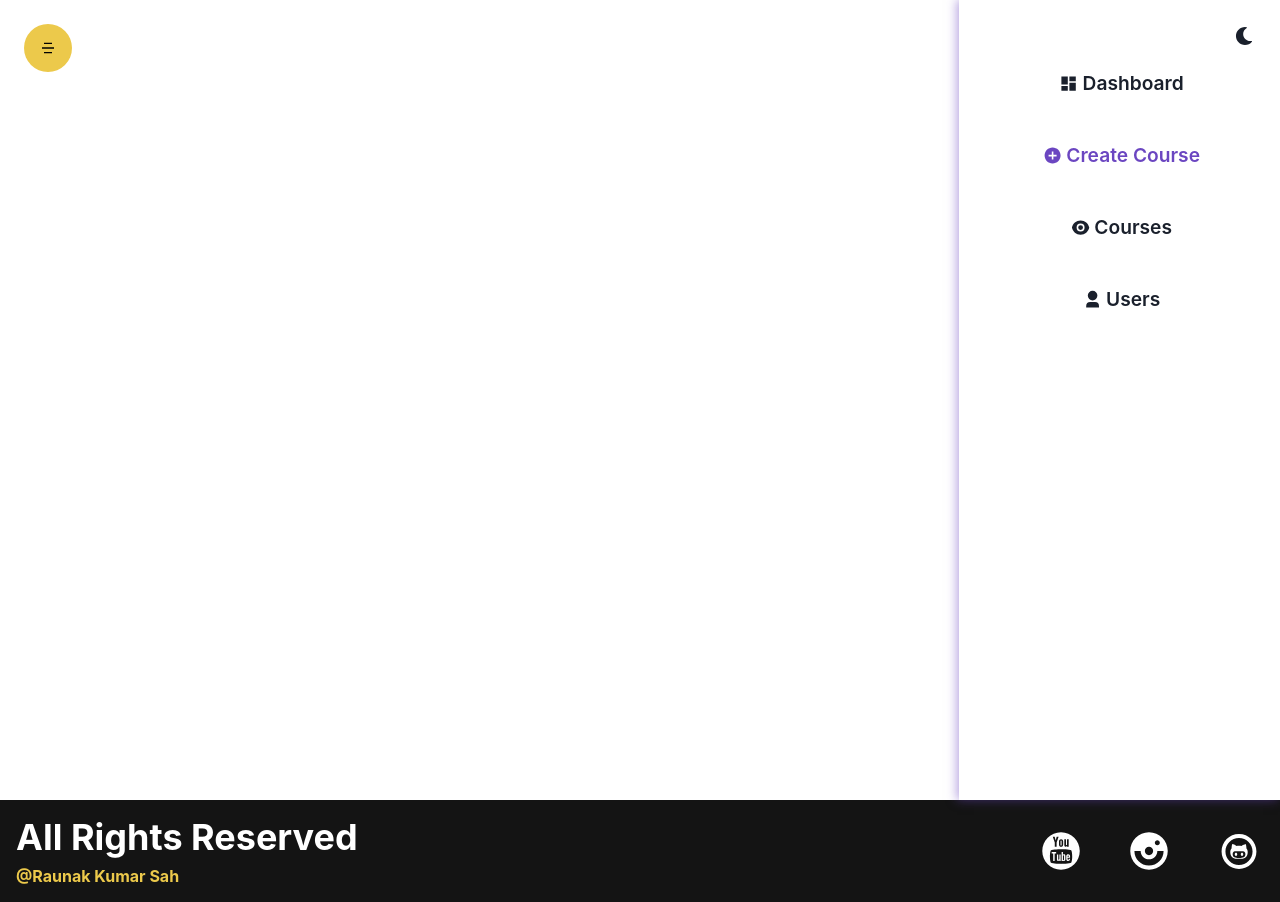
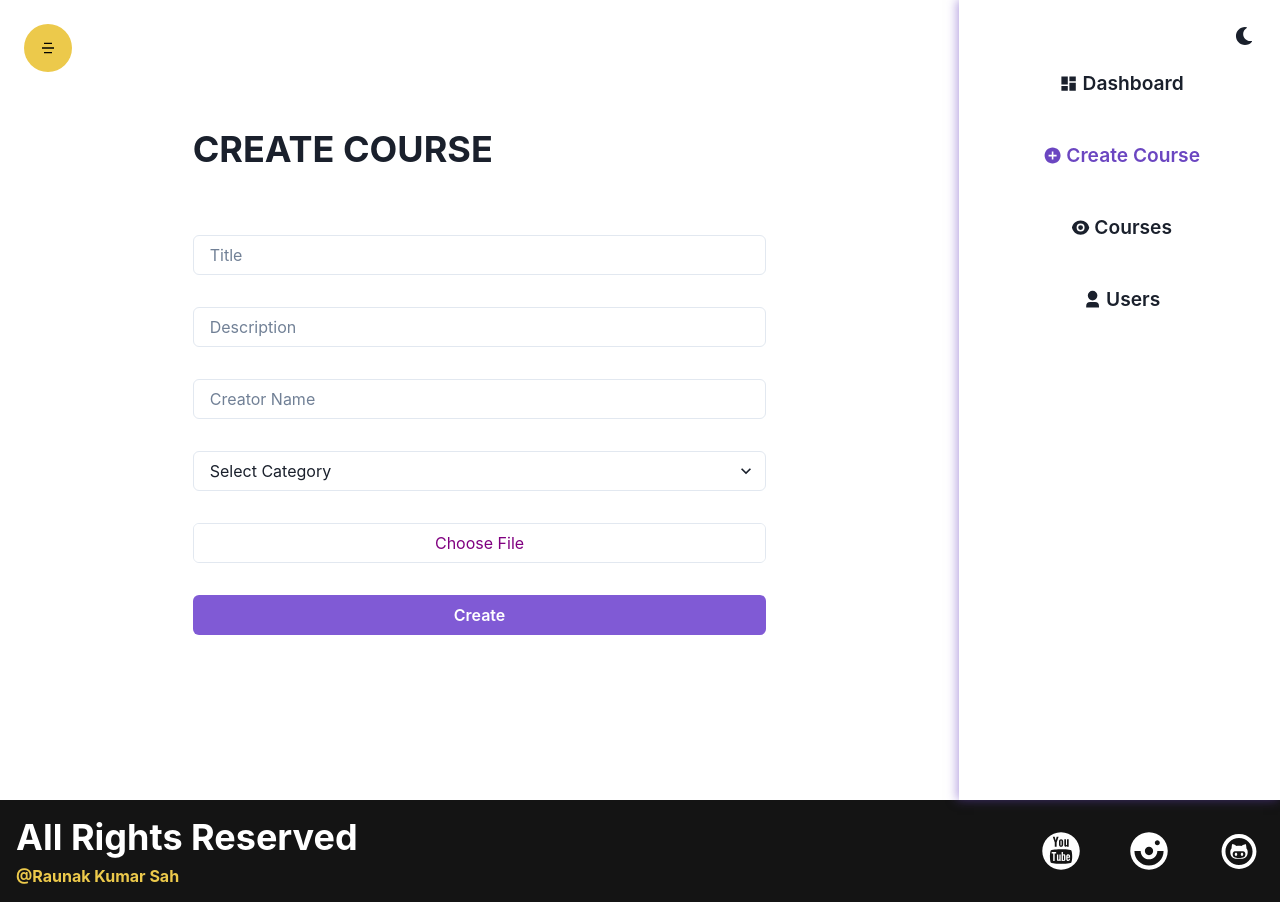
Before and after one commit to itsraunak/LearnCraft, a React (Create React App) app in the folder frontend/: page /admin/createcourse in a window 1280 px wide. Built offline with nearby package versions, Linux system fonts and the light colour scheme.

Commit message:
Created Create Course Page
Signed-off-by: Raunak Kumar Sah <itisraunak@gmail.com>

```diff
--- a/frontend/src/components/Admin/CreateCourse/CreateCourse.jsx
+++ b/frontend/src/components/Admin/CreateCourse/CreateCourse.jsx
@@ -1,9 +1,47 @@
-import { Box, Grid } from '@chakra-ui/react';
-import React from 'react';
+import {
+  Button,
+  Container,
+  Grid,
+  Heading,
+  Image,
+  Input,
+  Select,
+  VStack,
+} from '@chakra-ui/react';
+import React, { useState } from 'react';
 import Sidebar from '../Sidebar';
 import cursor from '../../../assets/images/cursor.png';
+import { fileUploadCss } from '../../Auth/Register';
 
 const CreateCourse = () => {
+  const [title, setTitle] = useState('');
+  const [description, setDescription] = useState('');
+  const [createdBy, setCreatedBy] = useState('');
+  const [category, setCategory] = useState('');
+  const [image, setImage] = useState('');
+  const [imagePrev, setImagePrev] = useState('');
+
+  console.log(image);
+
+  const catagories = [
+    'Web Development',
+    'Artificial Intellegence',
+    'Data Structue & Algorithms',
+    'App Developement',
+    'Data Science',
+    'Game Development',
+  ];
+
+  const changeImageHandler = e => {
+    const file = e.target.files[0];
+    const reader = new FileReader();
+    reader.readAsDataURL(file);
+    reader.onloadend = () => {
+      setImagePrev(reader.result);
+      setImage(file);
+    };
+  };
+
   return (
     <Grid
       css={{
@@ -12,7 +50,73 @@
       minH={'100vh'}
       templateColumns={['1fr', '5fr 1fr']}
     >
-      <Box></Box>
+      <Container py={'16'}>
+        <form>
+          <Heading
+            textTransform={'uppercase'}
+            children="Create Course"
+            my={'16'}
+            textAlign={['center', 'left']}
+          />
+          <VStack m={'auto'} spacing={'8'}>
+            <Input
+              value={title}
+              onChange={e => setTitle(e.target.value)}
+              placeholder="Title"
+              type="text"
+              focusBorderColor="purple.300"
+            />
+            <Input
+              value={description}
+              onChange={e => setDescription(e.target.value)}
+              placeholder="Description"
+              type="text"
+              focusBorderColor="purple.300"
+            />
+            <Input
+              value={createdBy}
+              onChange={e => setCreatedBy(e.target.value)}
+              placeholder="Creator Name"
+              type="text"
+              focusBorderColor="purple.300"
+            />
+
+            <Select
+              focusBorderColor="purple.300"
+              value={category}
+              onChange={e => setCategory(e.target.value)}
+            >
+              <option value="">Select Category</option>
+              {catagories.map(item => (
+                <option key={item} value={item}>
+                  {item}
+                </option>
+              ))}
+            </Select>
+
+            <Input
+              accept="image/*"
+              required
+              type={'file'}
+              focusBorderColor="purple.300"
+              css={{
+                '&::file-selector-button': {
+                  ...fileUploadCss,
+                  color: 'purple',
+                },
+              }}
+              onChange={changeImageHandler}
+            />
+            {imagePrev && (
+              <Image src={imagePrev} boxSize={'64'} objectFit={'contain'} />
+            )}
+            <Button w={'full'} colorScheme="purple" type="submit">
+              Create
+            </Button>
+          </VStack>
+        </form>
+      </Container>
+
       <Sidebar />
     </Grid>
   );
--- a/frontend/src/components/Auth/Register.jsx
+++ b/frontend/src/components/Auth/Register.jsx
@@ -33,6 +33,7 @@
   const [image, setImage] = useState('');
 
   console.log(image);
+
   const changeImageHandler = e => {
     const file = e.target.files[0];
     const reader = new FileReader();
```
